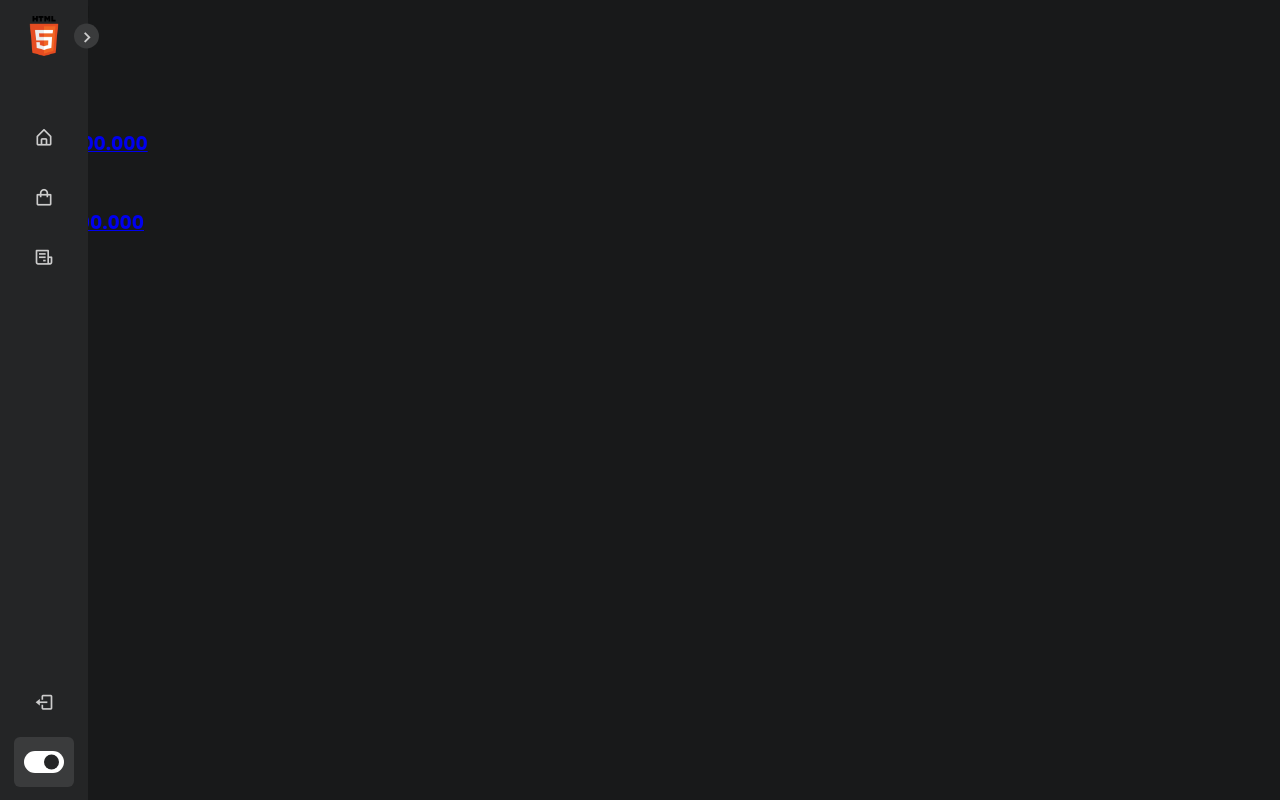
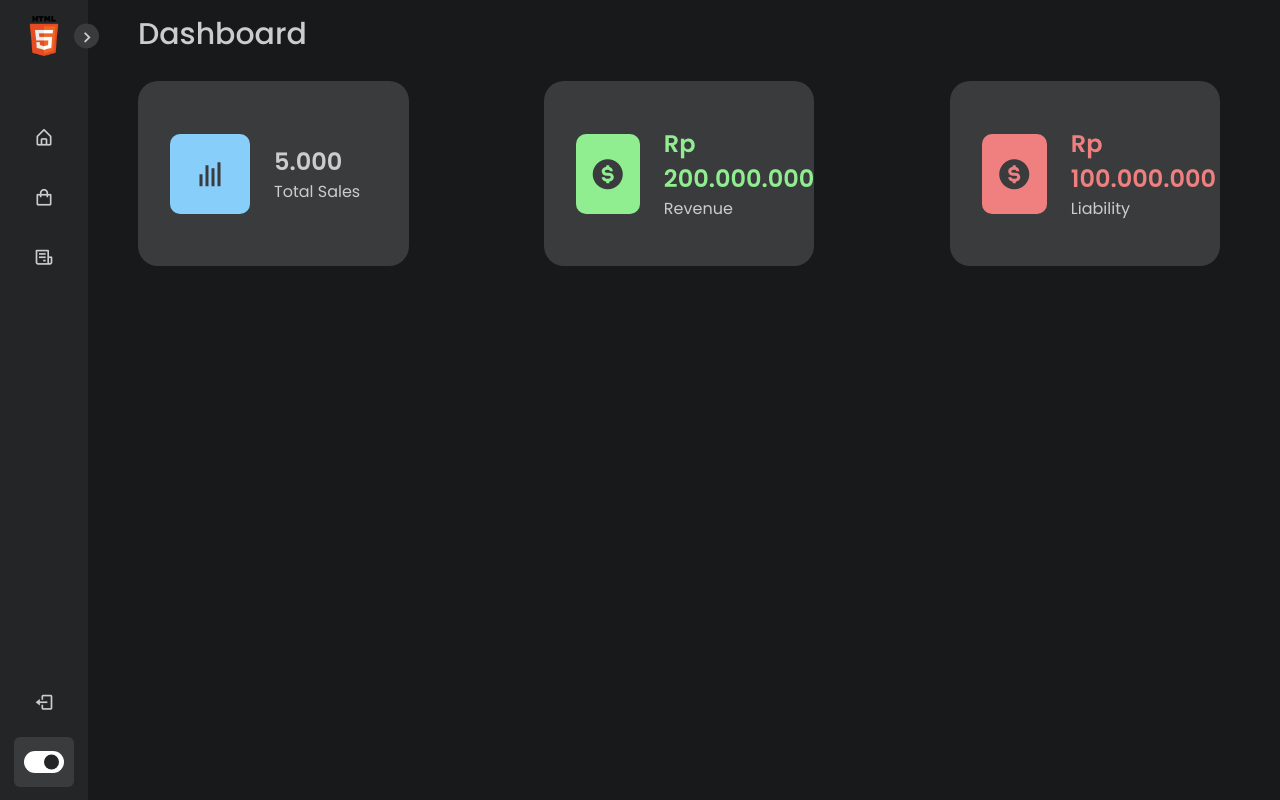
Before and after one commit to aloysiussenjaya/travelindo.github.io, a plain HTML site: page index.html in a window 1280 px wide. Drawn offline with nearby package versions, Linux system fonts and the light colour scheme.

Commit message:
Configure Style for box info summary

```diff
--- a/css/style.css
+++ b/css/style.css
@@ -15,12 +15,19 @@
     --primary-color-light: #F6F5FF;
     --toggle-color: #DDD;
     --text-color: #707070;
+    --light-green: #90ee90;
+    --light-red: #f08080;
+    --light-blue: #87cefa;
 
     /* ====== Transition ====== */
     --tran-03: all 0.2s ease;
     --tran-03: all 0.3s ease;
     --tran-04: all 0.3s ease;
     --tran-05: all 0.3s ease;
+}
+
+a {
+	text-decoration: none;
 }
 
 body{
@@ -263,7 +270,7 @@ body.dark .switch::before{
     left: 20px;
 }
 
-.home{
+.content{
     position: absolute;
     top: 0;
     top: 0;
@@ -273,18 +280,88 @@ body.dark .switch::before{
     background-color: var(--body-color);
     transition: var(--tran-05);
 }
-.home .text{
+
+.content .text{
     font-size: 30px;
     font-weight: 500;
     color: var(--text-color);
     padding: 12px 60px;
 }
 
-.sidebar.close ~ .home{
+.content .box-info {
+    padding: 12px 60px;
+    display: grid;
+	grid-template-columns: repeat(auto-fit, minmax(240px, 1fr));
+	grid-gap: 24px;
+}
+
+.content .box-info ul {
+    display: flex;
+    justify-content: space-between;
+}
+
+.content .box-info li {
+    padding-left: 32px;
+	background: var(--light);
+	border-radius: 20px;
+	display: flex;
+	align-items: center;
+	grid-gap: 24px;
+    width: calc(100%/4);
+    background-color: var(--primary-color-light);
+    border-radius: 20px;
+}
+
+.content .box-info .bx {
+    width: 80px;
+	height: 80px;
+	border-radius: 10px;
+	font-size: 36px;
+	display: flex;
+	justify-content: center;
+	align-items: center;
+    color: var(--primary-color-light);
+}
+
+.content .box-info li .text h3 {
+    font-size: 24px;
+	font-weight: 600;
+}
+
+.content .box-info li .text p {
+    font-size: 16px;
+	font-weight: 400;
+}
+
+.content .box-info li:nth-child(1) .text h3{
+    color: var(--text-color);
+}
+
+.content .box-info li:nth-child(2) .text h3{
+    color: var(--light-green);
+}
+
+.content .box-info li:nth-child(3) .text h3{
+    color: var(--light-red);
+}
+
+.content .box-info li:nth-child(1) .icon{
+    background-color: var(--light-blue);
+}
+
+.content .box-info li:nth-child(2) .icon{
+    background-color: var(--light-green);
+}
+
+.content .box-info li:nth-child(3) .icon{
+    background-color: var(--light-red);
+}
+
+.sidebar.close ~ .content{
     left: 78px;
     height: 100vh;
     width: calc(100% - 78px);
 }
-body.dark .home .text{
+body.dark .content .text{
     color: var(--text-color);
 }
```
